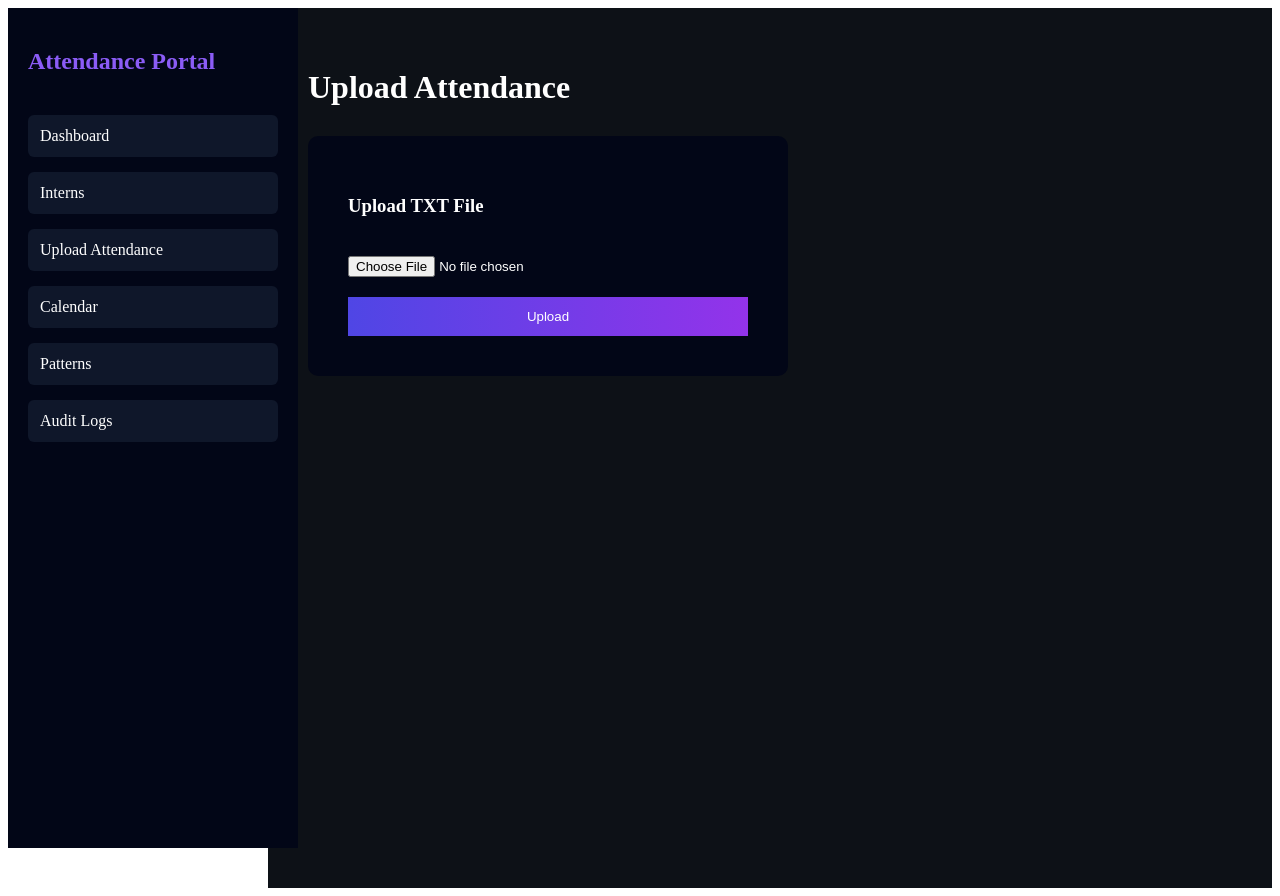
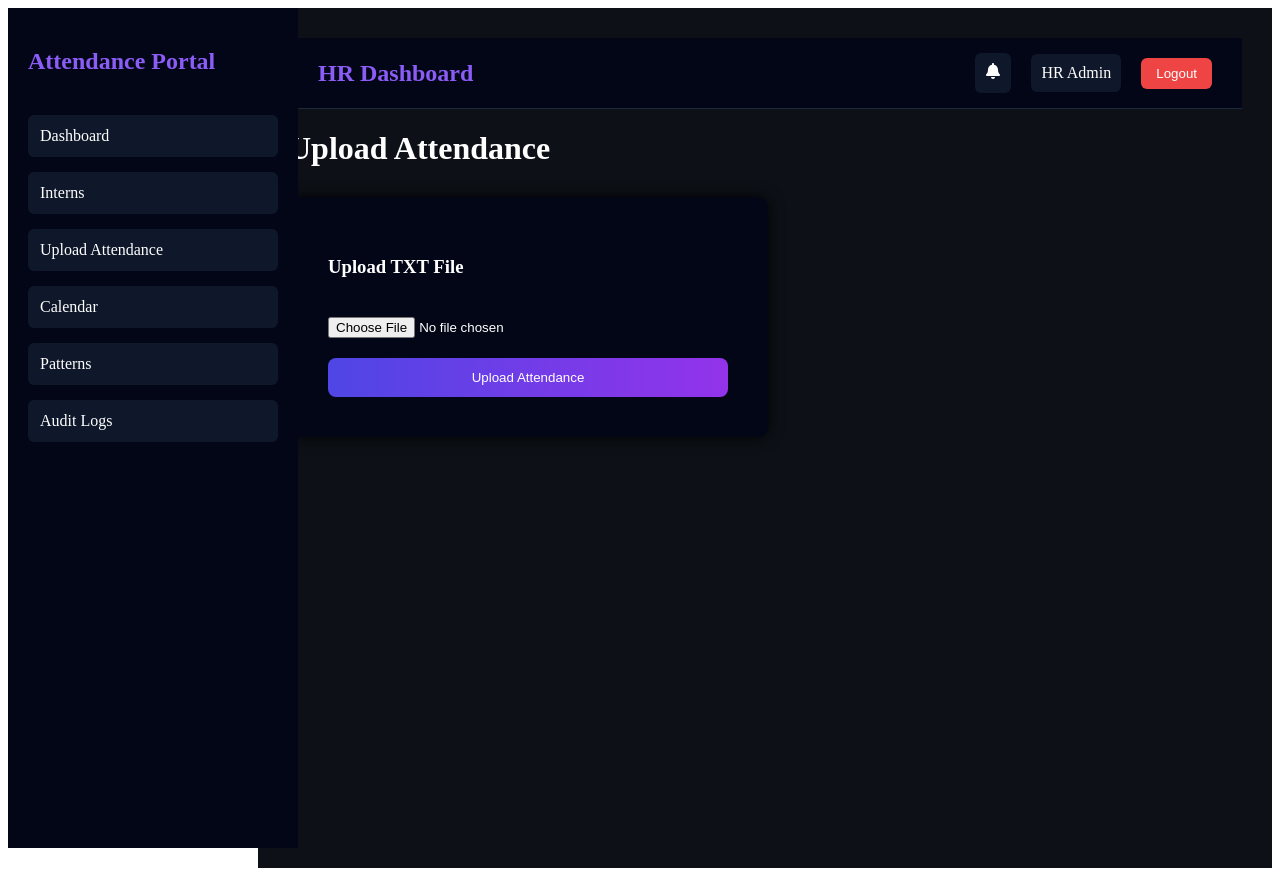
Before and after one commit to proeduvate/attendance-portal, a React (Create React App) app in the folder frontend/: page /upload in a window 1280 px wide. Built offline with nearby package versions, Linux system fonts and the light colour scheme.

Commit message:
Update Upload.jsx

```diff
--- a/frontend/src/pages/Upload.jsx
+++ b/frontend/src/pages/Upload.jsx
@@ -1,6 +1,8 @@
 import {useState} from "react"
 import axios from "axios"
 import Sidebar from "../components/Sidebar"
+import Navbar from "../components/Navbar"
+import {success,error} from "../components/Notify"
 
 export default function Upload(){
 
@@ -10,7 +12,7 @@ const upload=async()=>{
 
 if(!file){
 
-alert("Select file")
+error("Please select a file")
 
 return
 
@@ -19,6 +21,8 @@ return
 let form=new FormData()
 
 form.append("file",file)
+
+try{
 
 await axios.post(
 
@@ -29,14 +33,22 @@ form,
 {
 
 headers:{
+
 "Content-Type":"multipart/form-data"
+
 }
 
 }
 
 )
 
-alert("Attendance Uploaded")
+success("Attendance uploaded successfully")
+
+}catch{
+
+error("Upload failed")
+
+}
 
 }
 
@@ -46,7 +58,9 @@ return(
 
 <Sidebar/>
 
-<div style={container}>
+<div style={main}>
+
+<Navbar/>
 
 <h1>
 
@@ -80,7 +94,7 @@ style={button}
 
 >
 
-Upload
+Upload Attendance
 
 </button>
 
@@ -94,19 +108,19 @@ Upload
 
 }
 
-const container={
+const main={
 
-marginLeft:"260px",
+marginLeft:"250px",
 
-padding:"40px",
+width:"100%",
 
 background:"#0D1117",
 
-height:"100vh",
+minHeight:"100vh",
 
 color:"white",
 
-width:"100%"
+padding:"30px"
 
 }
 
@@ -120,7 +134,9 @@ width:"400px",
 
 borderRadius:"10px",
 
-marginTop:"30px"
+marginTop:"30px",
+
+boxShadow:"0px 0px 15px black"
 
 }
 
@@ -146,6 +162,7 @@ color:"white",
 
 cursor:"pointer",
 
-width:"100%"
+width:"100%",
 
+borderRadius:"8px"
 }
```
